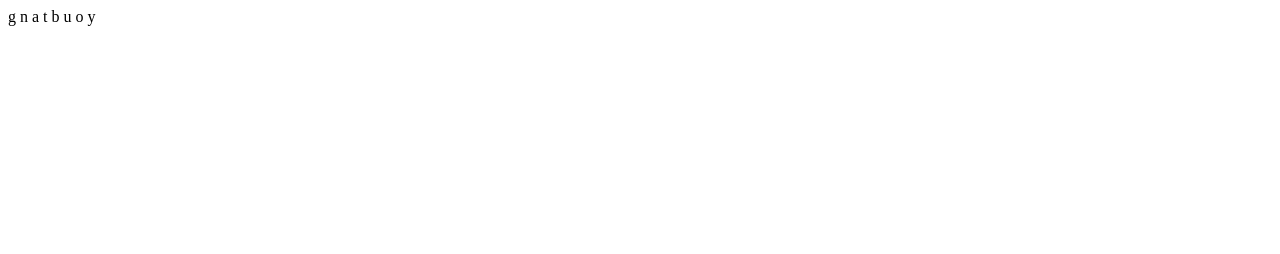
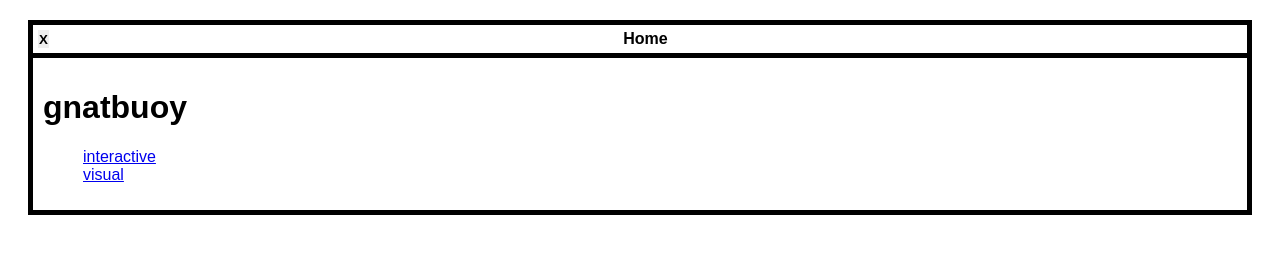
Before and after one commit to nhatbui/gnatbuoy, a plain HTML site: page docs/index.html in a window 1280 px wide. Drawn offline with Linux system fonts and the light colour scheme.

Commit message:
OS-like design. Link to itch and IG for now.

```diff
--- a/docs/index.html
+++ b/docs/index.html
@@ -7,9 +7,31 @@
   <title>gnatbuoy</title>
   <meta name="description" content="gnatbuoy">
   <meta name="author" content="Nhat Bui">
+  <link rel="stylesheet" type="text/css" media="screen" href="style.css">
 </head>
 
 <body>
-  g n a t b u o y
+  <div class="brutalism">
+    <div class="os-window" id="main-window">
+      <div class="os-window-bar">
+        <button class="menu-bar-button" type="button" id="main-window-closer"><b>X</b></button>
+        <span class="window-title"><b>Home</b></span>
+      </div>
+      <div class="os-window-content">
+        <div>
+          <h1>gnatbuoy</h1>
+        </div>
+        <ul>
+          <li><a href="gnatbuoy.itch.io">interactive</a></li>
+          <li><a href="instagram.com/gnatbuoy">visual</a></li>
+        </ul>
+      </div>
+    </div>
+  </div>
+  <script>
+    document.querySelector("#main-window-closer").onclick = function(event) {
+      document.querySelector("#main-window").remove();
+    };
+  </script>
 </body>
 </html>
--- /dev/null
+++ b/docs/style.css
@@ -0,0 +1,39 @@
+.brutalism {
+  margin: 20px;
+}
+
+.os-window {
+  border: 5px;
+  border-color: black;
+  border-style: solid;
+  font-family: sans-serif;
+}
+
+.os-window-bar {
+  border-bottom: 5px;
+  border-bottom-style: solid;
+  padding: 5px;
+  display: flex;
+}
+
+.os-window-content {
+  padding: 10px;
+}
+
+.os-window-bar .menu-bar-button {
+  padding-left: 1px;
+  padding-right: 1px;
+  border: none;
+  max-width: 1em;
+}
+
+.os-window-bar .window-title {
+  display: inline-flex;
+  flex-flow: row;
+  flex: auto;
+  justify-content: center;
+}
+
+ul {
+    list-style-type: none;
+}
```
